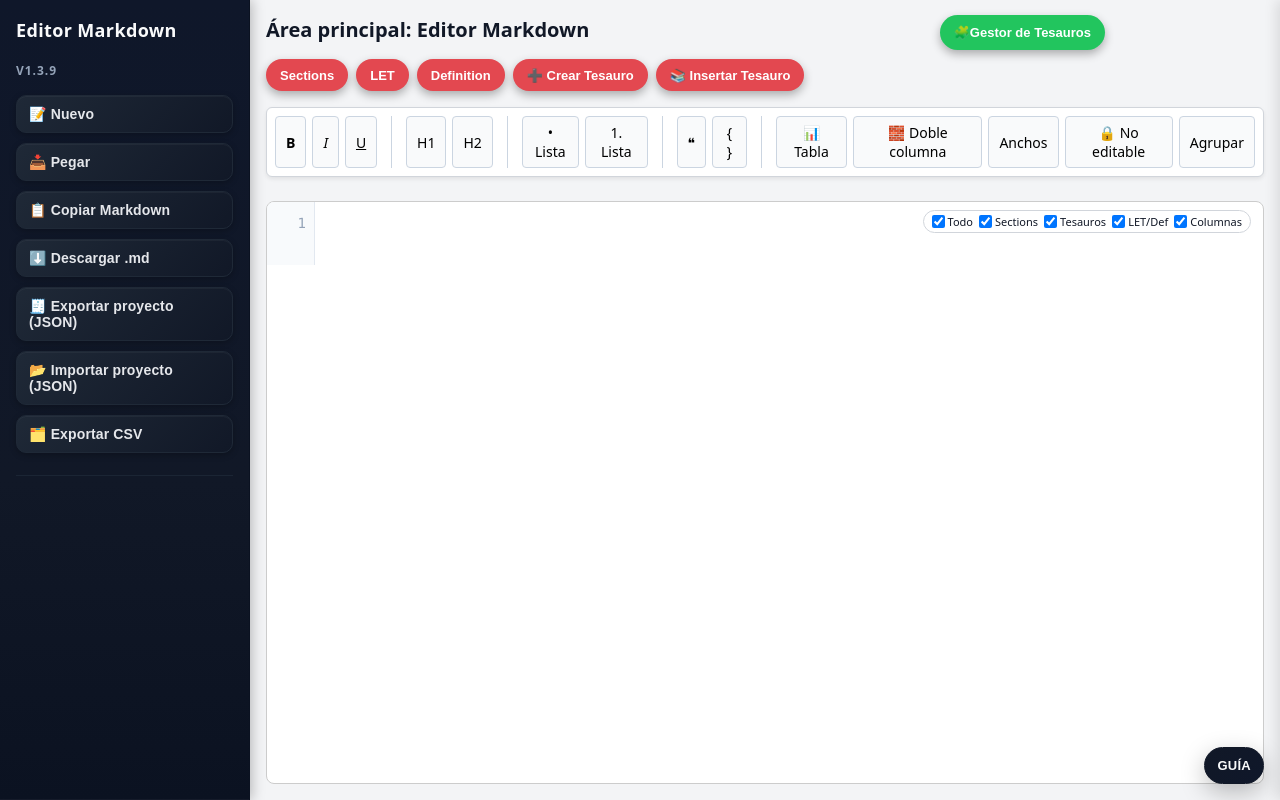
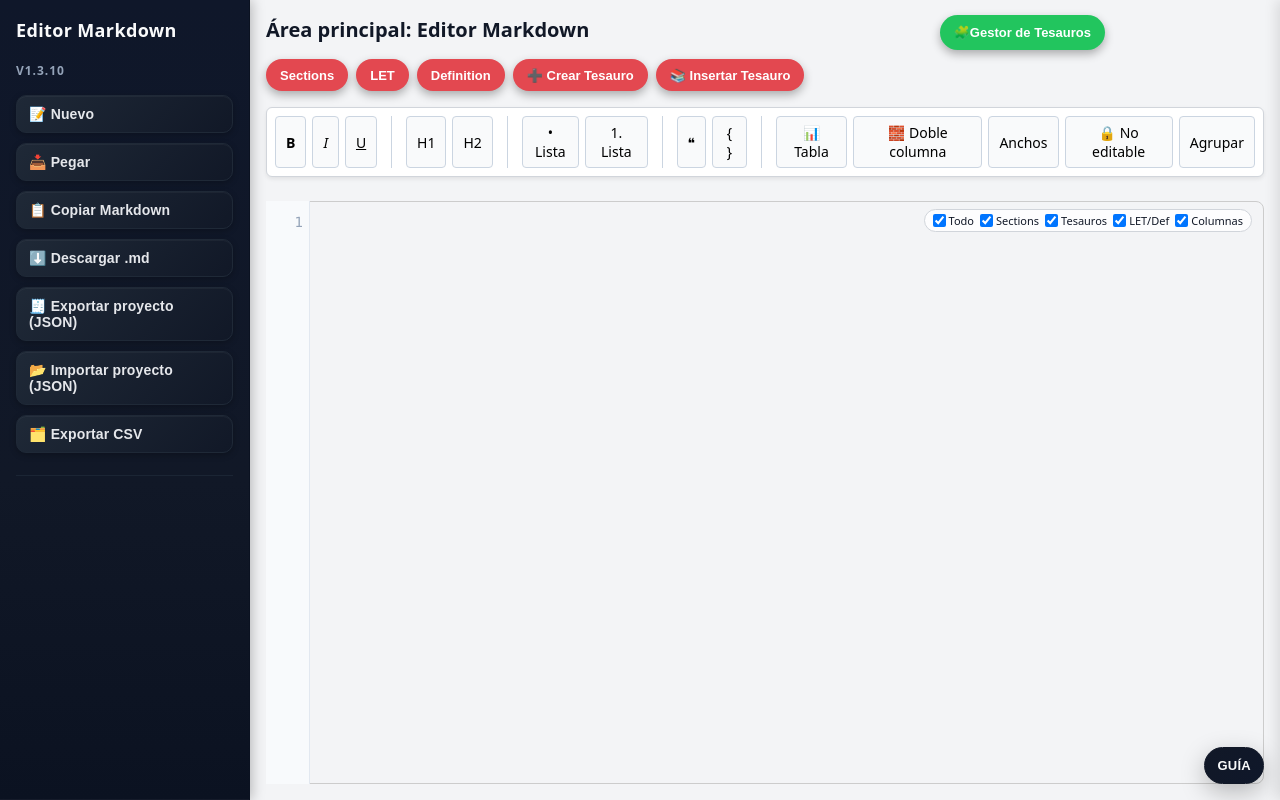
Before and after one commit to javierogamm/Gcode, a website: page index.html in a window 1280 px wide. Drawn offline with Linux system fonts and the light colour scheme.

Commit message:
Refine line number gutter layout

```diff
--- a/css/main.css
+++ b/css/main.css
@@ -107,20 +107,16 @@ body {
   flex-direction: column;
   gap: 8px;
   overflow: hidden;
-}
-
-#editorWrapper {
-  flex: 1;
-  display: flex;
-  overflow: hidden;
-  border: 1px solid #ccc;
-  border-radius: 8px;
-  background: #fff;
+  position: relative; /* para overlay + números */
 }
 
 #lineNumbers {
-  width: 48px;
-  padding: 12px 8px;
+  position: absolute;
+  top: 0;
+  left: 0;
+  bottom: 0;
+  width: 44px;
+  padding: 12px 6px;
   background: #f8fafc;
   color: #94a3b8;
   font-family: Consolas, monospace;
@@ -130,25 +126,22 @@ body {
   border-right: 1px solid #e2e8f0;
   overflow: hidden;
   user-select: none;
+  pointer-events: none;
+  z-index: 3;
 }
 
 .line-number {
   height: 1.4em;
 }
 
-#editorArea {
-  flex: 1;
-  position: relative; /* overlay */
-  overflow: hidden;
-}
-
 /* Editor markdown único */
 /* TEXTAREA */
 #markdownText {
     flex: 1;
-    border: none;
+    border: 1px solid #ccc;
     background: transparent;
-    padding: 12px;
+    padding: 12px 12px 12px 58px;
+    border-radius: 8px;
     font-size: 14px;
     font-family: Consolas, monospace;
     resize: none;
@@ -166,7 +159,7 @@ body {
 #mdHighlighter {
     position: absolute;
     inset: 0;
-    padding: 12px;
+    padding: 12px 12px 12px 58px;
     font-family: Consolas, monospace;
     font-size: 14px;
     white-space: pre-wrap;
--- a/index.html
+++ b/index.html
@@ -11,7 +11,7 @@
     <!-- PANEL IZQUIERDO -->
     <div id="leftPanel">
         <h2>Editor Markdown</h2>
-        <div class="app-version">v1.3.9</div>
+        <div class="app-version">v1.3.10</div>
 
         <button class="btn" id="btnNuevo">📝 Nuevo</button>
         <button class="btn" id="btnPegarAuto">📥 Pegar</button>
@@ -56,12 +56,8 @@
 
         <!-- SOLO EDITOR MARKDOWN -->
         <div id="workContainer">
-            <div id="editorWrapper">
-                <div id="lineNumbers" aria-hidden="true"></div>
-                <div id="editorArea">
-                    <textarea id="markdownText" spellcheck="false"></textarea>
-                </div>
-            </div>
+            <div id="lineNumbers" aria-hidden="true"></div>
+            <textarea id="markdownText" spellcheck="false"></textarea>
         </div>
 
     </div>
--- a/js/core/editormarkdown.js
+++ b/js/core/editormarkdown.js
@@ -22,6 +22,7 @@ function updateLineNumbers() {
     }
     lineNumbers.innerHTML = html;
     lineNumbers.style.height = markdownText.scrollHeight + "px";
+    lineNumbers.scrollTop = markdownText.scrollTop;
 }
 
 // Barra de acciones flotantes (Sections, LET, Definition, Tesauro)
```
Also changed, not shown: logcambios.md (+4 -0 lines).
